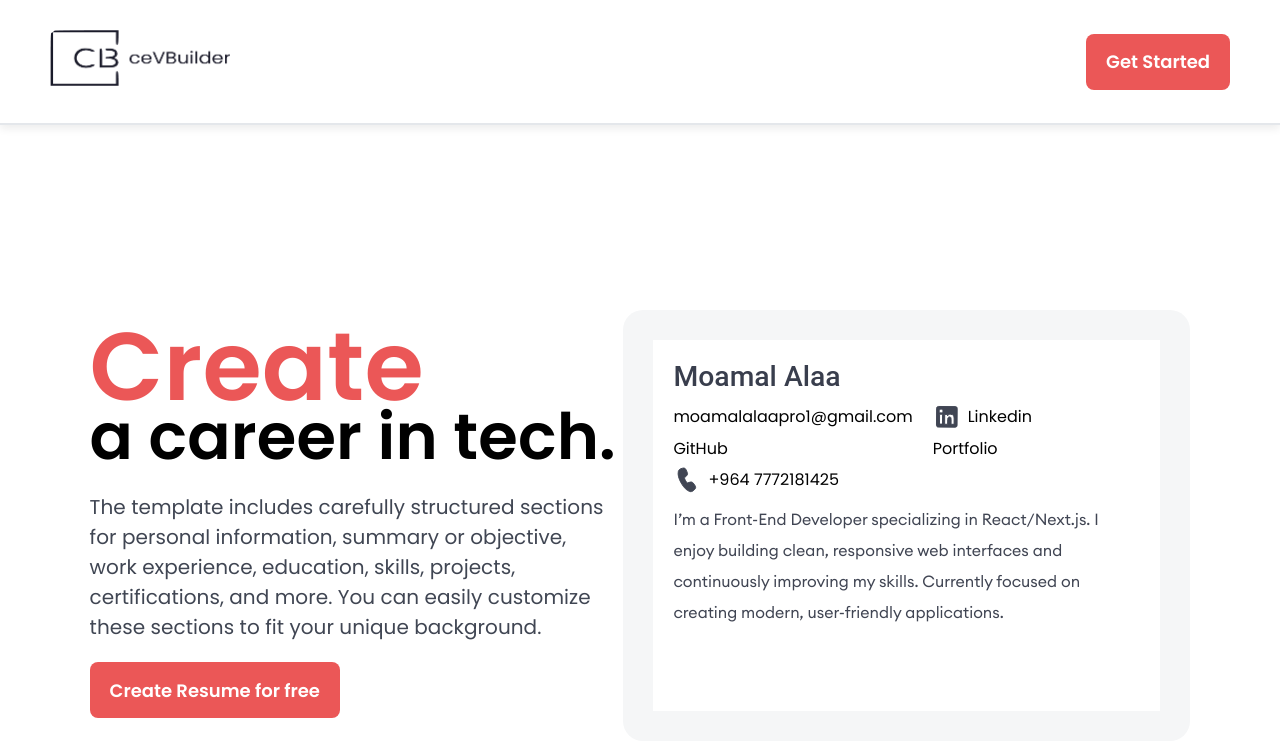
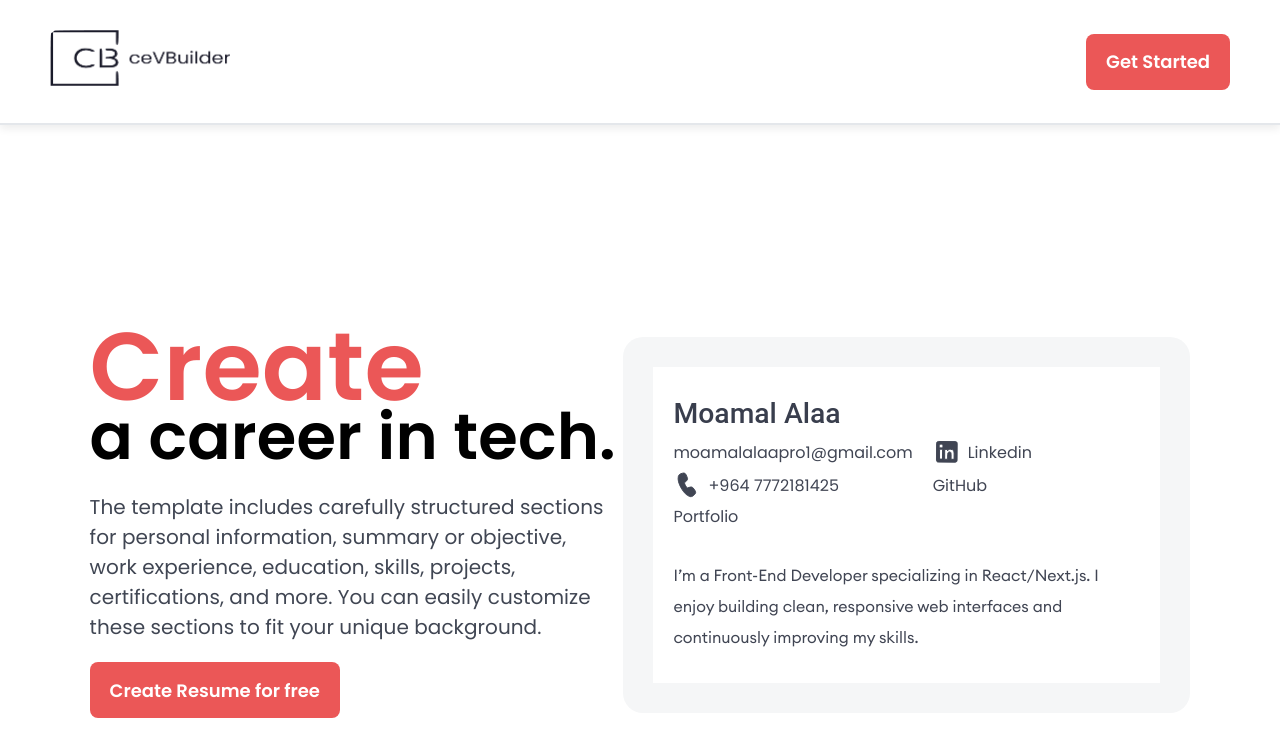
Before and after one commit to Moamal-2000/resume-builder, a Next.js app: page / in a window 1280 px wide. Shown: the top 756 px of the page. Built offline with nearby package versions, Linux system fonts and the light colour scheme.

Commit message:
update(ProfileHeader): enhance component UI

```diff
--- a/src/components/HomePage/MyResume/ProfileHeader/ProfileHeader.jsx
+++ b/src/components/HomePage/MyResume/ProfileHeader/ProfileHeader.jsx
@@ -25,8 +25,7 @@ const ProfileHeader = () => {
       <p>
         I’m a Front-End Developer specializing in React/Next.js. I enjoy
         building clean, responsive web interfaces and continuously improving my
-        skills. Currently focused on creating modern, user-friendly
-        applications.
+        skills.
       </p>
     </section>
   );
--- a/src/components/HomePage/MyResume/ProfileHeader/ProfileHeader.module.scss
+++ b/src/components/HomePage/MyResume/ProfileHeader/ProfileHeader.module.scss
@@ -1,8 +1,7 @@
 .profileHeader {
   background-color: #fff;
   width: 507px;
-  height: 371px;
-  padding: 20px;
+  padding: 30px 20px;
 }
 
 .profileHeader>h2 {
@@ -19,7 +18,7 @@
   display: grid;
   grid-template-columns: repeat(2, 1fr);
   gap: 5px 20px;
-  margin-block: 10px;
+  margin-block: 8px 31px;
 }
 
 .profileHeader .media {
@@ -28,6 +27,7 @@
   gap: 7px;
   text-wrap: nowrap;
   width: fit-content;
+  color: #404553;
 }
 
 .profileHeader svg {
--- a/src/data/staticData.js
+++ b/src/data/staticData.js
@@ -14,24 +14,24 @@ export const MY_SOCIAL_MEDIA = [
     id: 2,
   },
   {
+    socialName: "Phone Number",
+    title: "+964 7772181425",
+    link: "",
+    iconName: "phone",
+    id: 3,
+  },
+  {
     socialName: "GitHub",
     title: "GitHub",
     link: "https://github.com/Moamal-2000",
     iconName: "github",
-    id: 3,
+    id: 4,
   },
   {
     socialName: "Portfolio",
     title: "Portfolio",
     link: "https://moamalalaa.netlify.app",
     iconName: "",
-    id: 4,
-  },
-  {
-    socialName: "Phone Number",
-    title: "+964 7772181425",
-    link: "",
-    iconName: "phone",
     id: 5,
   },
 ];
```
